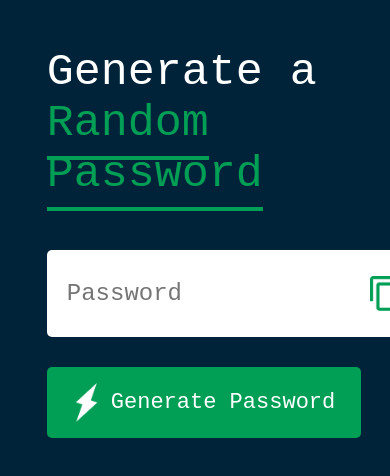
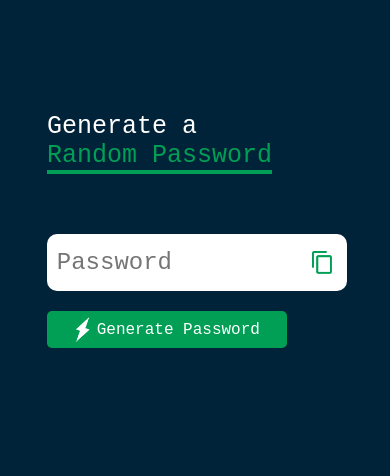
Before and after one commit to adharsh-A/JS30, a plain HTML site: page 4.Password-Generator-main/index.html in a window 390 px wide. Drawn offline with nearby package versions, Linux system fonts and the light colour scheme.

Commit message:
after responsive

```diff
--- a/4.Password-Generator-main/index.html
+++ b/4.Password-Generator-main/index.html
@@ -4,18 +4,21 @@
     <meta charset="UTF-8">
     <meta name="viewport" content="width=device-width, initial-scale=1.0">
     <title>Password Generator</title>
+    <link
+    rel="stylesheet"
+    href="https://cdnjs.cloudflare.com/ajax/libs/animate.css/4.1.1/animate.min.css"/>
     <!--External Style Sheet-->
     <link rel="stylesheet" href="./style.css">
     <!--Icon for the Website-->
 </head>
 <body>
-    <div class="container">
-        <h1>Generate a <br> <span>Random Password</span></h1>
-        <div class="display">
-            <input type="text" id="password" placeholder="Password">
-            <img src="./images/copy.png" alt="Copy - image" onclick="copyPassword()">
+    <div class="container ">
+        <h1 class="animate__animated  animate__lightSpeedInLeft" >Generate a <br> <span>Random Password</span></h1>
+        <div class="display animate__animated  animate__fadeIn">
+            <input  type="text" id="password" placeholder="Password">
+            <img class="imgtag" src="./images/copy.png" alt="Copy - image" onclick="copyPassword()">
         </div>
-        <button onclick="createPassword()"><img src="./images/generate.png" alt="Generate-image">Generate Password</button>
+        <button class="display animate__animated  animate__fadeIn" onclick="createPassword()"><img src="./images/generate.png" alt="Generate-image">Generate Password</button>
     </div>
 
     <!--JS File-->
--- a/4.Password-Generator-main/script.js
+++ b/4.Password-Generator-main/script.js
@@ -9,11 +9,11 @@ const allChars = upperCase + lowerCase + number + symbol;
 
 function createPassword(){
     let password = "";
-    password += upperCase[Math.floor(Math.random() * upperCase.length)];
+    /* password += upperCase[Math.floor(Math.random() * upperCase.length)];
     password += lowerCase[Math.floor(Math.random() * lowerCase.length)];
     password += number[Math.floor(Math.random() * number.length)];
     password += symbol[Math.floor(Math.random() * symbol.length)];
-
+ */
     while(lenght>password.length){
         password += allChars[Math.floor(Math.random() * allChars.length)];
     }
--- a/4.Password-Generator-main/style.css
+++ b/4.Password-Generator-main/style.css
@@ -1,4 +1,6 @@
 @import url('https://fonts.googleapis.com/css2?family=Poppins:wght@300;400;500;600&display=swap');
+
+
 
 *{
     margin: 0;
@@ -19,6 +21,7 @@ body{
 }
 
 .display{
+    --animate-duration: 4s;
     width: 100%;
     margin-top: 50px;
     margin-bottom: 30px;
@@ -32,6 +35,7 @@ body{
 }
 
 .container h1{
+    --animate-duration: 2s;
     font-weight: 500;
     font-size: 45px;
 }
@@ -39,7 +43,7 @@ body{
 .container h1 span{
     color: #019f55;
     border-bottom: 4px solid #019f55;
-    padding-bottom: 7px;
+    padding-bottom: px;
 }
 
 .display img{
@@ -48,6 +52,8 @@ body{
 }
 
 .display input{
+    width: 50%;
+    background: transparent;
     border: 0;
     outline: 0;
     font-size: 24px;
@@ -72,3 +78,79 @@ body{
     border-radius: 5px;
     cursor: pointer;
 }
+@media  (max-width:450px){
+
+
+.container{
+/*     margin: auto;
+ */    width: 80%;
+    max-width: 300px;
+}
+
+.display{
+    --animate-duration: 4s;
+    width: 100%;
+    margin-top:4rem;
+/*     margin-bottom: 0px;
+ */    background: #fff;
+    color: #333;
+    display: flex;
+    align-items: center;
+    justify-content: space-between;
+    padding: 15px 4px;
+    padding-left: 10px;
+    border-radius: 10px;
+}
+
+.container h1{
+    margin-top: 7rem;
+/*     color: #019f55;
+ */    --animate-duration: 2s;
+    font-weight: 500;
+    font-size: 25px;
+}
+
+.container h1 span{
+    color: #019f55;
+    border-bottom: 4px solid #019f55;
+    padding-bottom: px;
+}
+
+.display img{
+    width: 20px;
+    padding-right: ;
+    cursor: pointer;
+}
+.imgtag{
+margin-right: 0.7rem;
+}
+.display input{
+    width: 50%;
+    background: transparent;
+    border: 0;
+    outline: 0;
+    font-size: 1.5rem;
+}
+
+.container button img{
+    width: 18px;
+    margin-right: 5px;
+}
+
+.container button{
+    margin-top: -10px;
+    border: 0;
+    outline: 0;
+    background: #019f55;
+    color: #fff;
+    font-size: 1rem;
+    font-weight: 300;
+    display: flex;
+    align-items: center;
+    justify-content: center;
+    padding: 6px 6px;
+    border-radius: 5px;
+    cursor: pointer;
+    width: 15rem;
+}
+}
```
